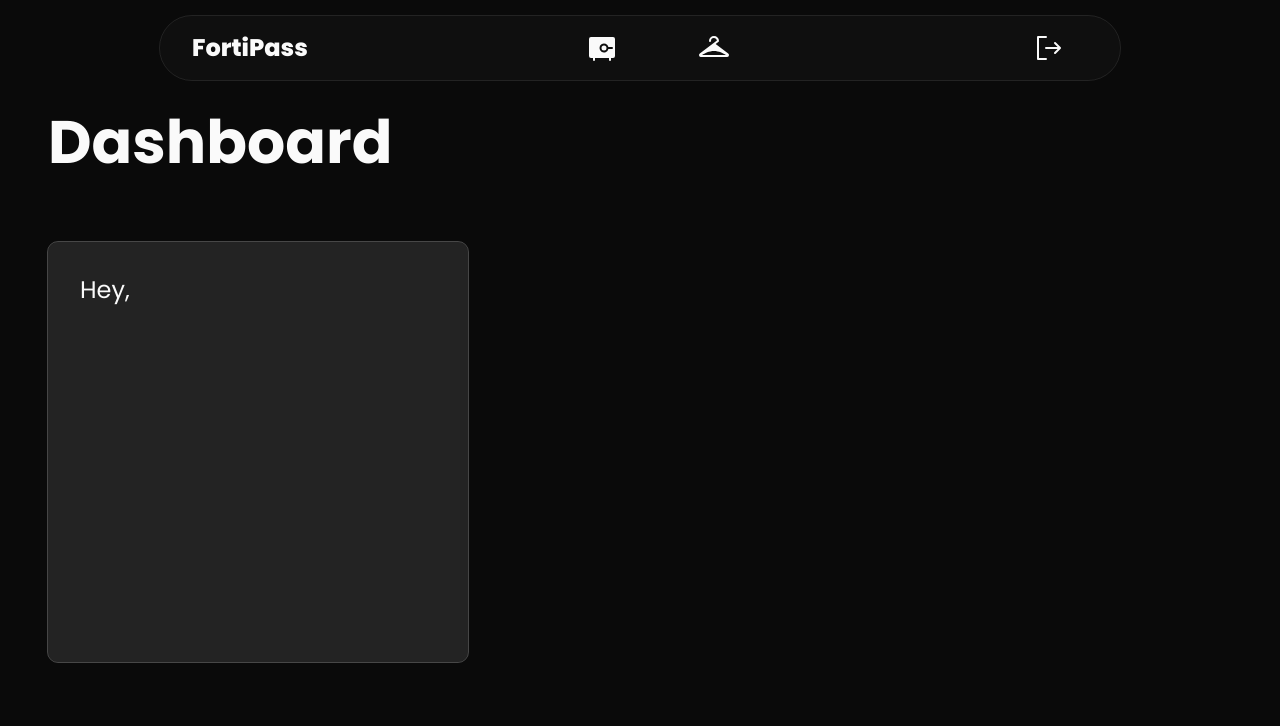
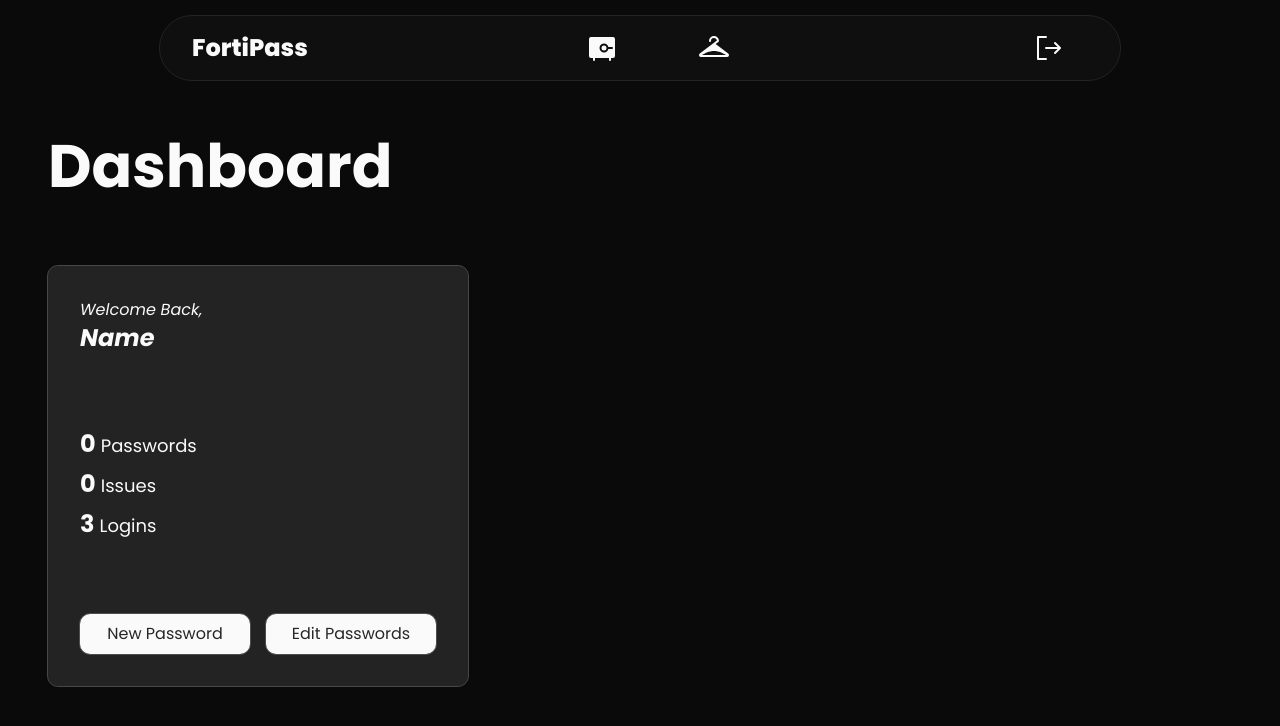
Before and after one commit to fuzzlea/FortiPass, a React (Vite) app: page /loggedin in a window 1280 px wide. Shown: the top 726 px of the page. Built offline with nearby package versions, Linux system fonts and the light colour scheme.

Commit message:
Update Dashboard.tsx

```diff
--- a/src/pages/Dashboard.tsx
+++ b/src/pages/Dashboard.tsx
@@ -2,11 +2,11 @@ import { useReadLocalStorage } from "usehooks-ts"
 
 export default function DashboardPage() {
 
-    const currentUser = useReadLocalStorage('user');
+    const currentUser = useReadLocalStorage<{ user: '', password: '' }>('user');
 
     return (<>
 
-        <div className="w-full h-screen items-center px-8 pt-8">
+        <div className="w-full h-screen items-center px-8 pt-14">
 
             <p className="text-6xl font-bold">Dashboard</p>
 
@@ -14,9 +14,21 @@ export default function DashboardPage() {
 
             <div className="w-full h-[70svh] flex flex-row items-center">
 
-                <div className="h-3/4 aspect-square bg-foreground/10 rounded-lg outline-1 outline-foreground/25 flex flex-col p-8">
+                <div className="h-3/4 aspect-square bg-foreground/10 rounded-lg outline-1 outline-foreground/25 flex flex-col p-8 gap-2 justify-center">
 
-                    <p className="text-2xl">Hey,<br /><span className="italic font-bold">{currentUser?.user}</span></p>
+                    <p className="mb-auto text-md italic">Welcome Back,<br /><span className="text-2xl font-bold">{currentUser ? currentUser.user : 'Name'}</span></p>
+
+                    <p className="text-2xl font-bold" >0 <span className="text-lg font-normal">Passwords</span></p>
+                    <p className="text-2xl font-bold" >0 <span className="text-lg font-normal">Issues</span></p>
+                    <p className="text-2xl font-bold" >3 <span className="text-lg font-normal">Logins</span></p>
+
+                    <div className="mt-auto w-full h-fit flex flex-row items-center justify-center gap-4">
+
+                        <button className="w-full h-fit p-2 rounded-lg bg-foreground outline-1 outline-foreground/20 hover:bg-foreground/10 hover:text-green-400 duration-200 text-accent">New Password</button>
+                        <button className="w-full h-fit p-2 rounded-lg bg-foreground outline-1 outline-foreground/20 hover:bg-foreground/10 hover:text-blue-400 duration-200 text-accent">Edit Passwords</button>
+
+
+                    </div>
 
                 </div>
 
```
